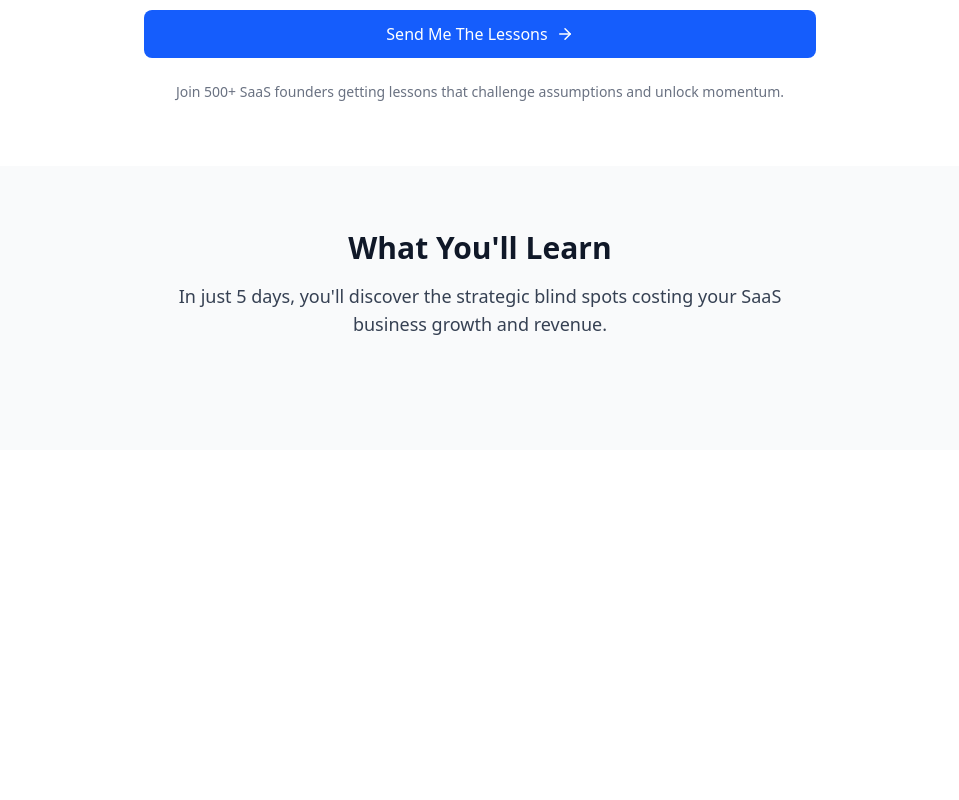
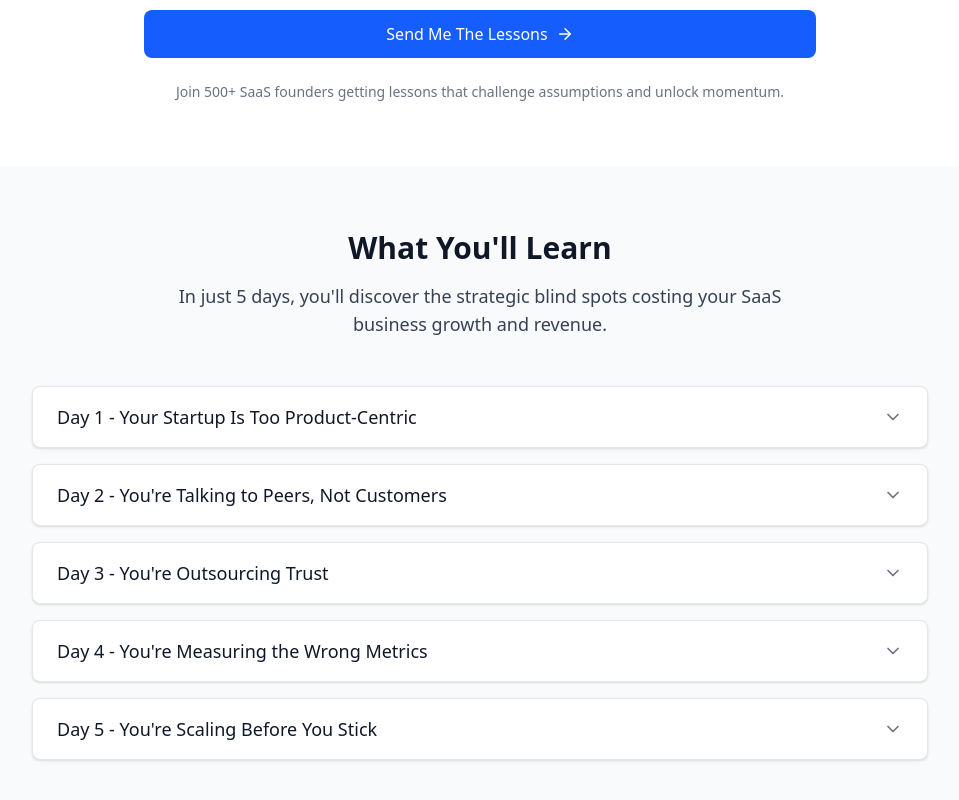
Before and after one commit to CodingKiran/inbox-lift, a Next.js app: page / in a window 1280 px wide. Shown: the part 1514-2314 px from the top of the page, without its empty margins (160-1119 px from the left). Before the commit the page ends 1964 px from the top, so only its background shows below. Built offline with nearby package versions, Linux system fonts and the light colour scheme.

Commit message:
All errors and deployment issues fixed - final

```diff
--- a/app/components/CoursePreview/page.tsx
+++ b/app/components/CoursePreview/page.tsx
@@ -1,4 +1,5 @@
 import React from "react";
+import LessonCard from "../LessonCard/page";
 
 const CoursePreview = () => {
   return (
@@ -16,6 +17,7 @@ const CoursePreview = () => {
             costing your SaaS business growth and revenue.
           </p>
         </div>
+        <LessonCard />
       </div>
     </section>
   );
```
